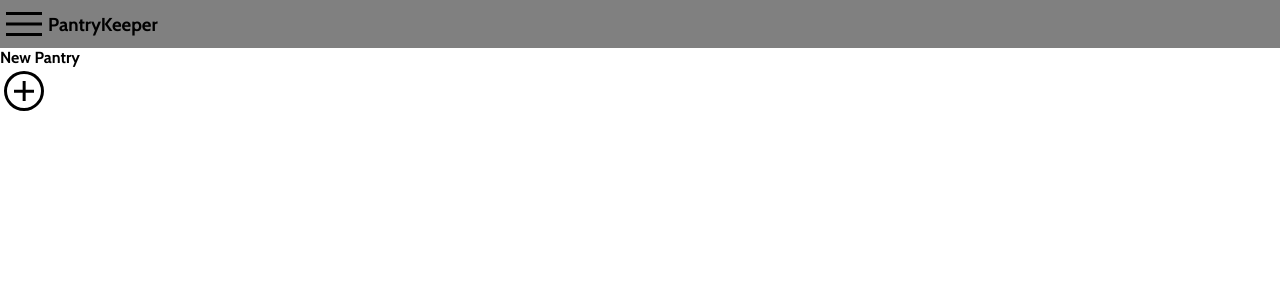
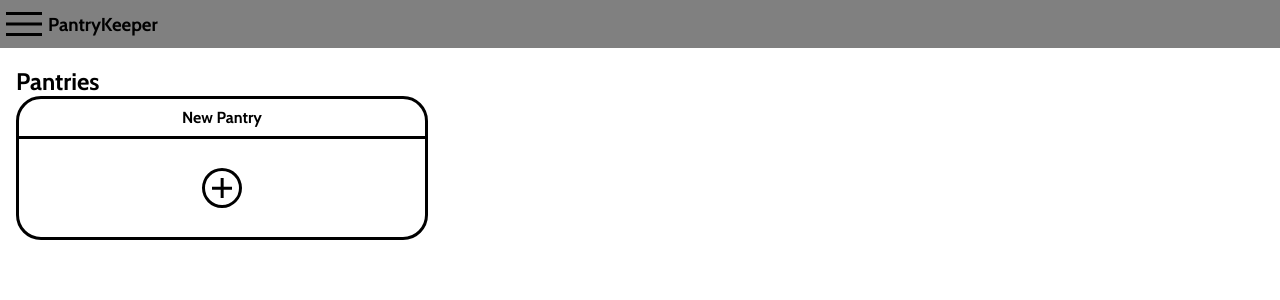
Before and after one commit to aliv314/pantrykeeper, a React (Create React App) app in the folder client/: page /my-pantry in a window 1280 px wide. Shown: the top 300 px of the page. Built offline with nearby package versions, Linux system fonts and the light colour scheme.

Commit message:
finished the new pantry card

```diff
--- a/client/src/components/NewItemCard/NewItemCard.js
+++ b/client/src/components/NewCard/NewCard.js
@@ -1,15 +1,15 @@
-import './NewItemCard.scss'
+import './NewCard.scss'
 
 import plusCircle from '../../assets/images/icons/add_circle.svg'
 
 const NewItemCard = (props) => {
     const {title} = props;
     return (
-        <div>
-            <div>
+        <div className='new-card'>
+            <div className='new-card__title'>
                 <h4> New {title} </h4>
             </div>
-            <div>
+            <div className='new-card__icon'>
                 <img src={plusCircle} alt={`Add new item to ${title}`}></img>
             </div>
         </div>
--- /dev/null
+++ b/client/src/components/NewCard/NewCard.scss
@@ -0,0 +1,27 @@
+@use '../../styles/mixins' as *;
+@use '../../styles/variables' as *;
+
+.new-card{
+    display: flex;
+    flex-direction: column;
+    align-items: center;
+    width: 120px;
+    height: 144px;
+    border-radius: 25px;
+    width: 33%;
+    border: 3px solid black;
+    &__title{
+        display: flex;
+        justify-content: center;
+        align-items: center;
+        border-bottom: 3px solid black;
+        width: 100%;
+        height: 40%;
+    }
+    &__icon{
+        display: flex;
+        justify-content: center;
+        align-items: center;
+        height: 100%;
+    }
+}
--- a/client/src/pages/Pantries/Pantries.js
+++ b/client/src/pages/Pantries/Pantries.js
@@ -1,12 +1,19 @@
-import NewItemCard from '../../components/NewItemCard/NewItemCard';
+import NewCard from '../../components/NewCard/NewCard';
 import './Pantries.scss'
 
-const Kitchen = () => {
+const Pantries = () => {
     return (
-    <>
-        <NewItemCard title = {`Pantry`}/>
-    </>
+    <div className='pantries'>
+        <div className='pantries__title'>
+            <img/>
+            <h2> Pantries </h2>
+        </div>
+        <div className='pantries__cards'>
+
+            <NewCard title = {`Pantry`}/>
+        </div>
+    </div>
     )
 }
 
-export default Kitchen;
+export default Pantries;
--- a/client/src/pages/Pantries/Pantries.scss
+++ b/client/src/pages/Pantries/Pantries.scss
@@ -0,0 +1,12 @@
+@use '../../styles/mixins' as *;
+@use '../../styles/variables' as *;
+
+.pantries{
+    @include padding-baseline;
+    &__title{
+
+    }
+    &__cards{
+
+    }
+}
```
Also changed, not shown: client/src/components/NewItemCard/NewItemCard.scss (deleted).
